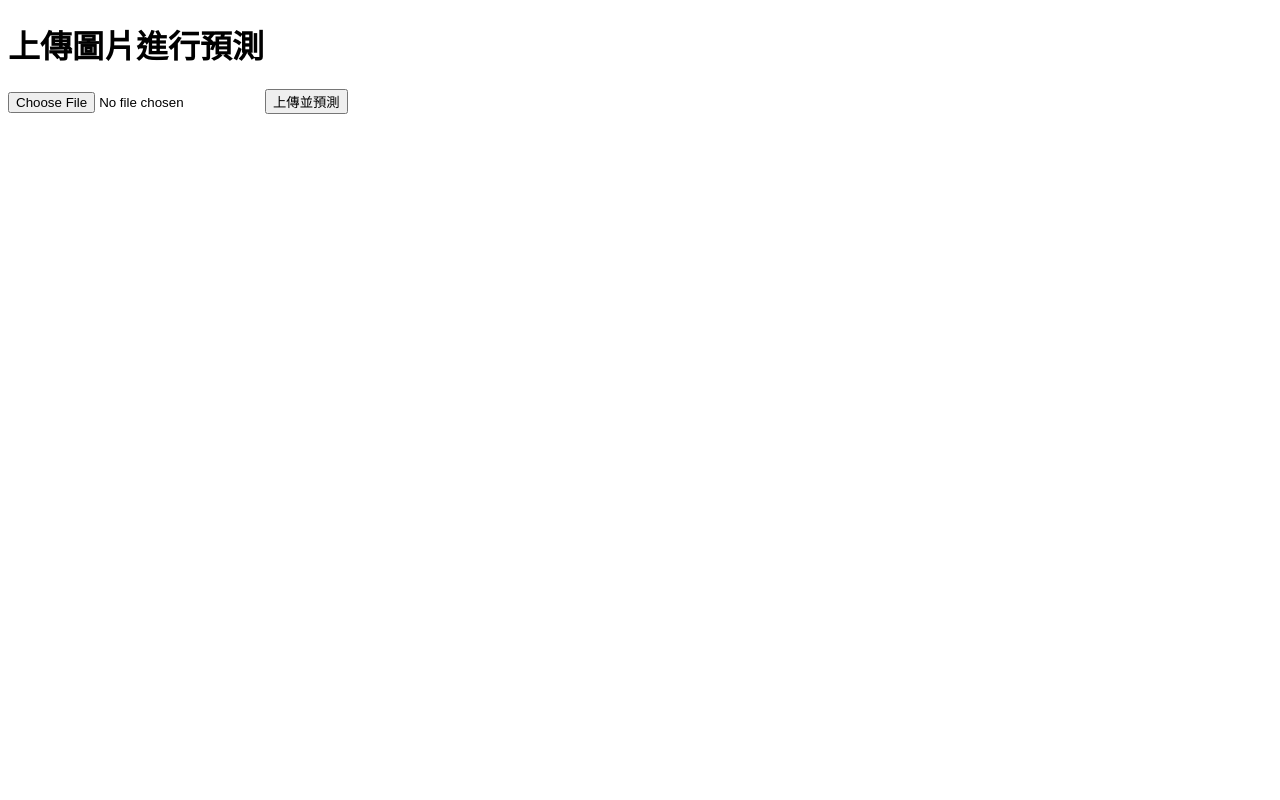
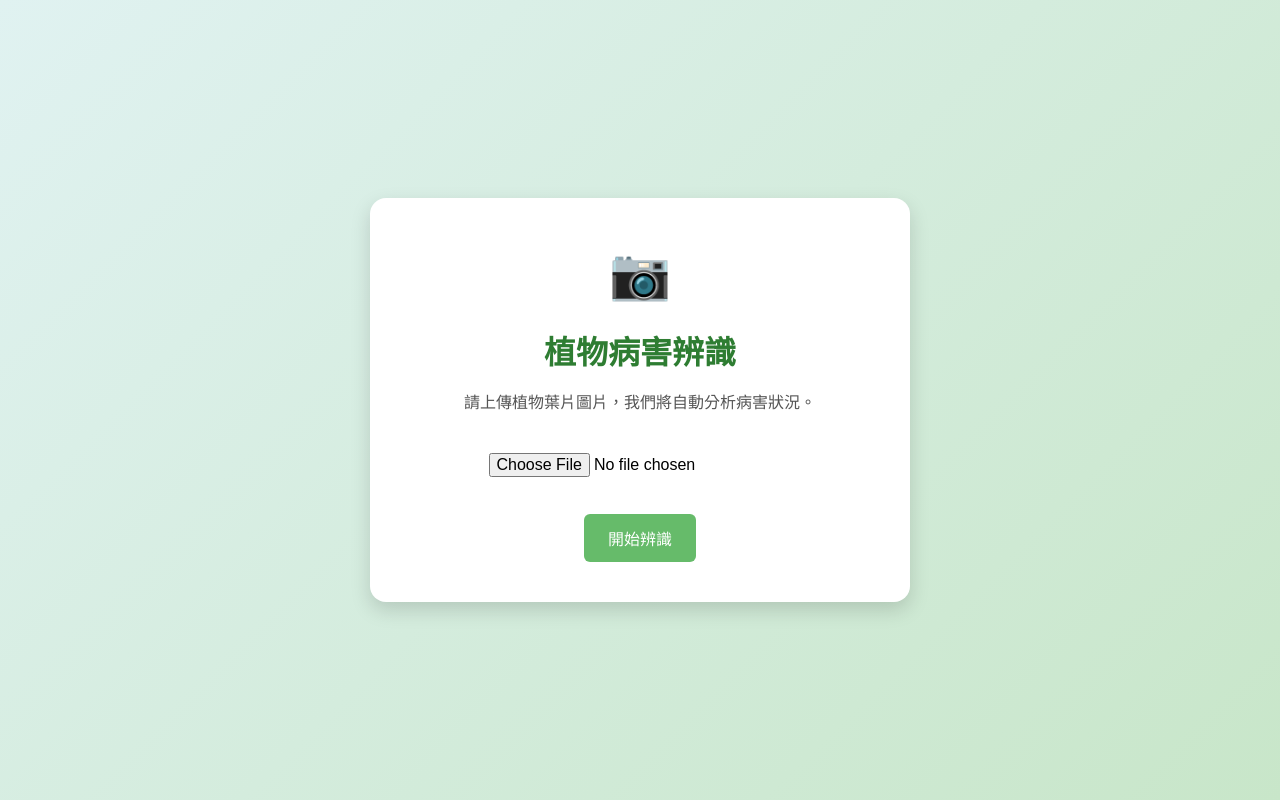
Before and after one commit to JJY01215/Tomato, a Flask app: page / in a window 1280 px wide. Run offline with Flask 3, Linux system fonts and the light colour scheme.

Commit message:
Update upload.html

```diff
--- a/templates/upload.html
+++ b/templates/upload.html
@@ -1,14 +1,68 @@
 <!DOCTYPE html>
-<html lang="zh-TW">
+<html lang="zh-Hant">
 <head>
     <meta charset="UTF-8">
-    <title>上傳圖片</title>
+    <title>植物病害辨識系統</title>
+    <style>
+        body {
+            margin: 0;
+            font-family: 'Segoe UI', sans-serif;
+            background: linear-gradient(135deg, #e0f2f1, #c8e6c9);
+            display: flex;
+            justify-content: center;
+            align-items: center;
+            height: 100vh;
+        }
+        .container {
+            background: white;
+            padding: 40px 30px;
+            border-radius: 16px;
+            box-shadow: 0 8px 20px rgba(0, 0, 0, 0.15);
+            text-align: center;
+            max-width: 480px;
+            width: 100%;
+        }
+        h1 {
+            color: #2e7d32;
+            margin-bottom: 10px;
+        }
+        p {
+            color: #555;
+            margin-bottom: 25px;
+        }
+        .upload-icon {
+            font-size: 50px;
+            color: #66bb6a;
+            margin-bottom: 20px;
+        }
+        input[type="file"] {
+            margin: 15px 0;
+            font-size: 16px;
+        }
+        button {
+            background-color: #66bb6a;
+            color: white;
+            padding: 12px 24px;
+            font-size: 16px;
+            border: none;
+            border-radius: 6px;
+            cursor: pointer;
+            transition: background 0.3s ease;
+        }
+        button:hover {
+            background-color: #558b2f;
+        }
+    </style>
 </head>
 <body>
-    <h1>上傳圖片進行預測</h1>
-    <form action="/" method="POST" enctype="multipart/form-data">
-        <input type="file" name="image" accept="image/*" required>
-        <button type="submit">上傳並預測</button>
-    </form>
+    <div class="container">
+        <div class="upload-icon">📷</div>
+        <h1>植物病害辨識</h1>
+        <p>請上傳植物葉片圖片，我們將自動分析病害狀況。</p>
+        <form method="POST" enctype="multipart/form-data">
+            <input type="file" name="image" accept="image/*" required><br><br>
+            <button type="submit">開始辨識</button>
+        </form>
+    </div>
 </body>
 </html>
```
